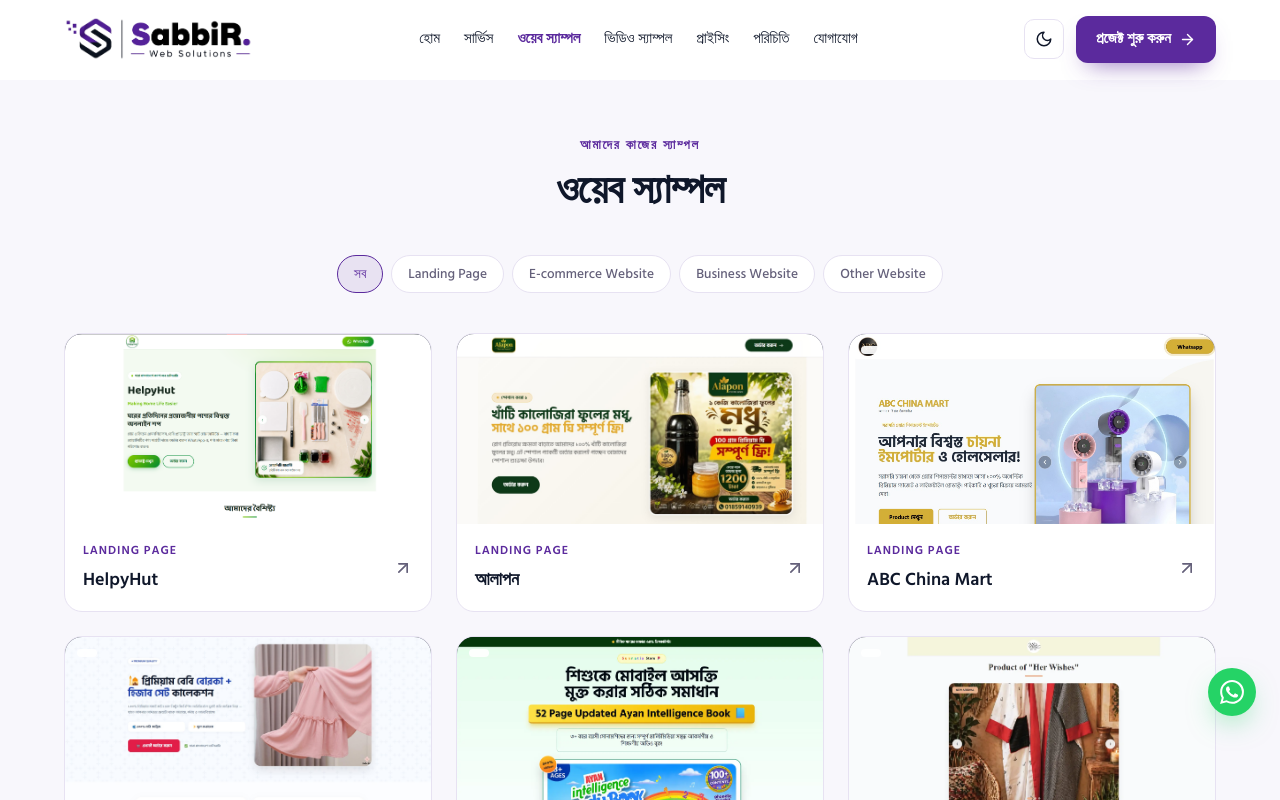
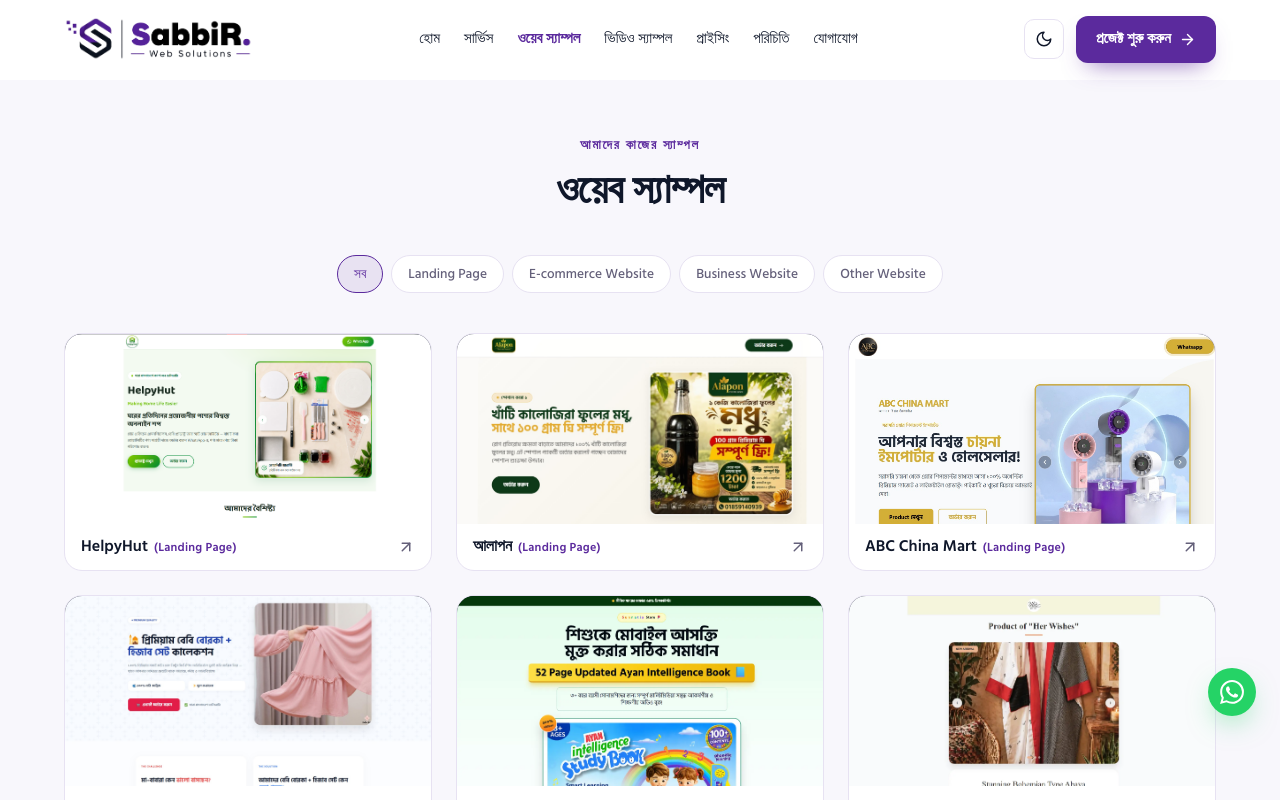
Before and after one commit to sourov6580/sabbir-web-solutions, a Next.js app: page /web-samples in a window 1280 px wide. Shown: the top 800 px of the page. Built offline with nearby package versions, Linux system fonts and the light colour scheme.

Commit message:
Add files via upload

```diff
--- a/components/SampleGallery.jsx
+++ b/components/SampleGallery.jsx
@@ -336,22 +336,6 @@
           </div>
         )}
 
-        <span
-          style={{
-            position: "absolute",
-            top: 12,
-            left: 12,
-            background: "rgba(255,255,255,.92)",
-            color: C.purple,
-            fontSize: 12,
-            fontWeight: 600,
-            padding: "4px 10px",
-            borderRadius: 999,
-          }}
-        >
-          {p.biz}
-        </span>
-
         <div
           className="overlay"
           style={{
@@ -380,24 +364,22 @@
         </div>
       </div>
 
-      <div className="flex items-center justify-between" style={{ padding: 18 }}>
-        <div>
-          <div
+      <div className="flex items-center justify-between" style={{ padding: "12px 16px", gap: 10 }}>
+        <div className="display" style={{ fontSize: 16, fontWeight: 600, lineHeight: 1.35 }}>
+          {p.t}
+          <span
             style={{
+              marginLeft: 6,
               fontSize: 12,
               color: C.purple,
               fontWeight: 600,
-              textTransform: "uppercase",
-              letterSpacing: ".08em",
+              letterSpacing: ".02em",
             }}
           >
-            {p.cat}
-          </div>
-          <div className="display" style={{ marginTop: 6, fontSize: 18, fontWeight: 600 }}>
-            {p.t}
-          </div>
+            ({p.cat})
+          </span>
         </div>
-        <ArrowUpRight size={20} color={C.muted} />
+        <ArrowUpRight size={18} color={C.muted} style={{ flexShrink: 0 }} />
       </div>
     </div>
   );
```
